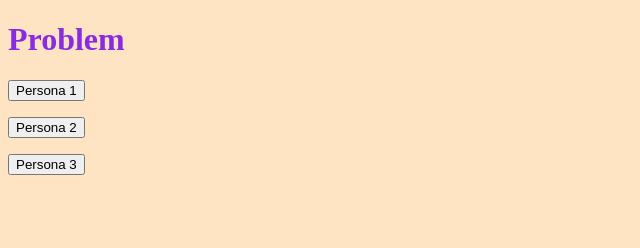
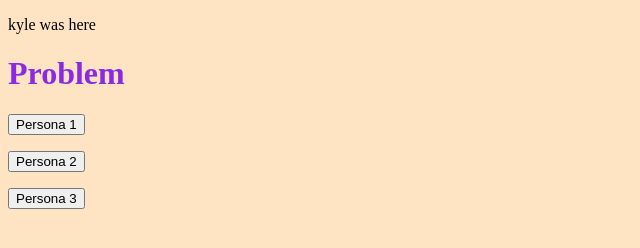
Before and after one commit to vinceleg/lab04_repo, a plain HTML site: page index.html in a window 1280 px wide. Shown: the whole page, without its empty margins (0-640 px from the left). Drawn offline with Linux system fonts and the light colour scheme.

Commit message:
gitpulltest

```diff
--- a/index.html
+++ b/index.html
@@ -14,7 +14,7 @@
 </head>
 
 <body style="background-color:bisque;">
-
+<p> kyle was here</p>
 <h1>
 Problem
     </h1>
```
